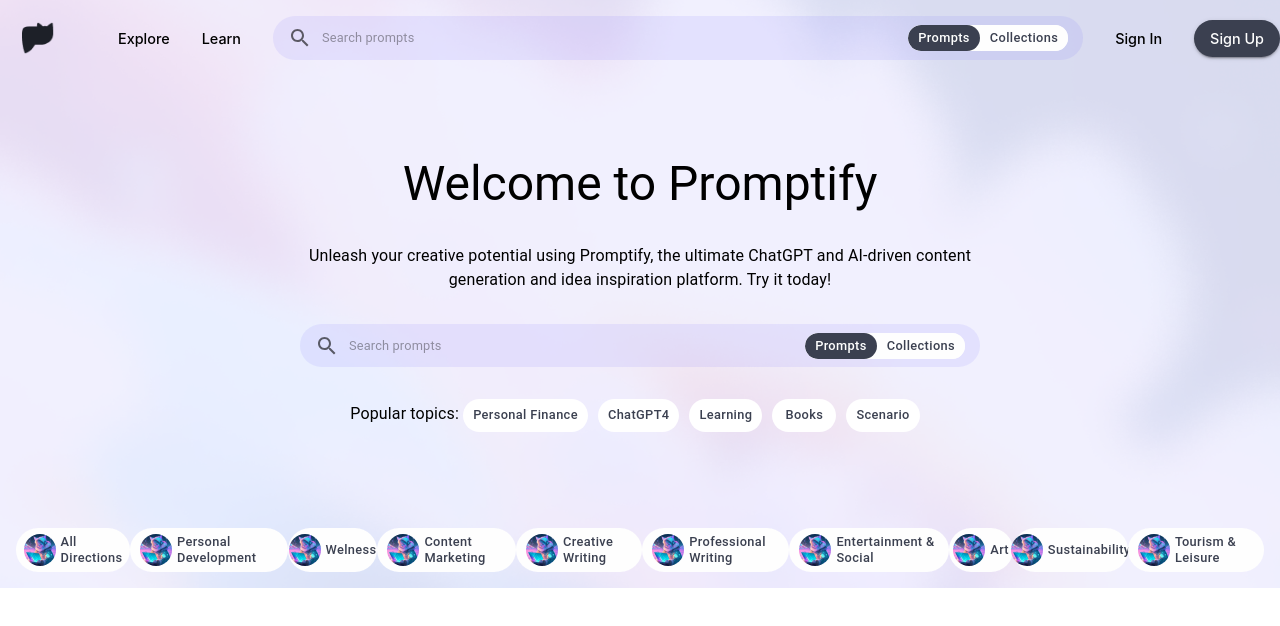
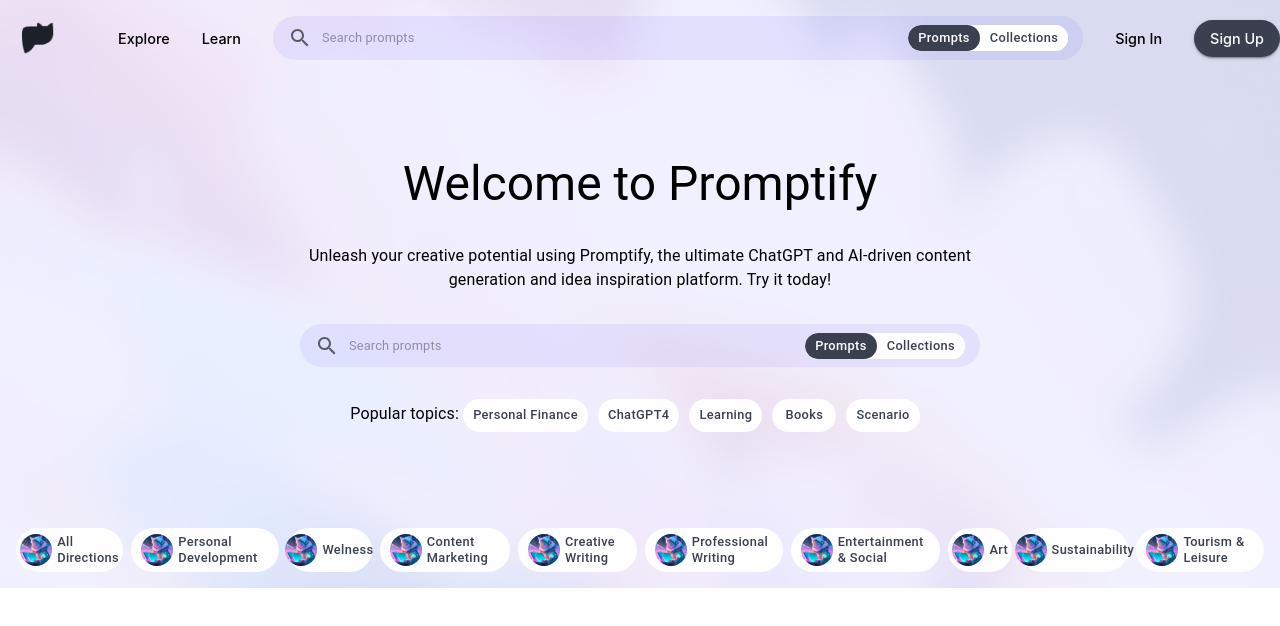
Before and after one commit to Salman-EF/promptify, a React (Create React App) app: page / in a window 1280 px wide. Shown: the top 626 px of the page. Built offline with nearby package versions, Linux system fonts and the light colour scheme.

Commit message:
categories space

```diff
--- a/src/components/Categories.tsx
+++ b/src/components/Categories.tsx
@@ -19,7 +19,7 @@
 
    return (
       <Stack
-         direction={'row'} justifyContent={'space-around'}
+         direction={'row'} justifyContent={'space-around'} spacing={1}
          className="land-categories"
       >
          {catgs.map((catg, i) => (
```
